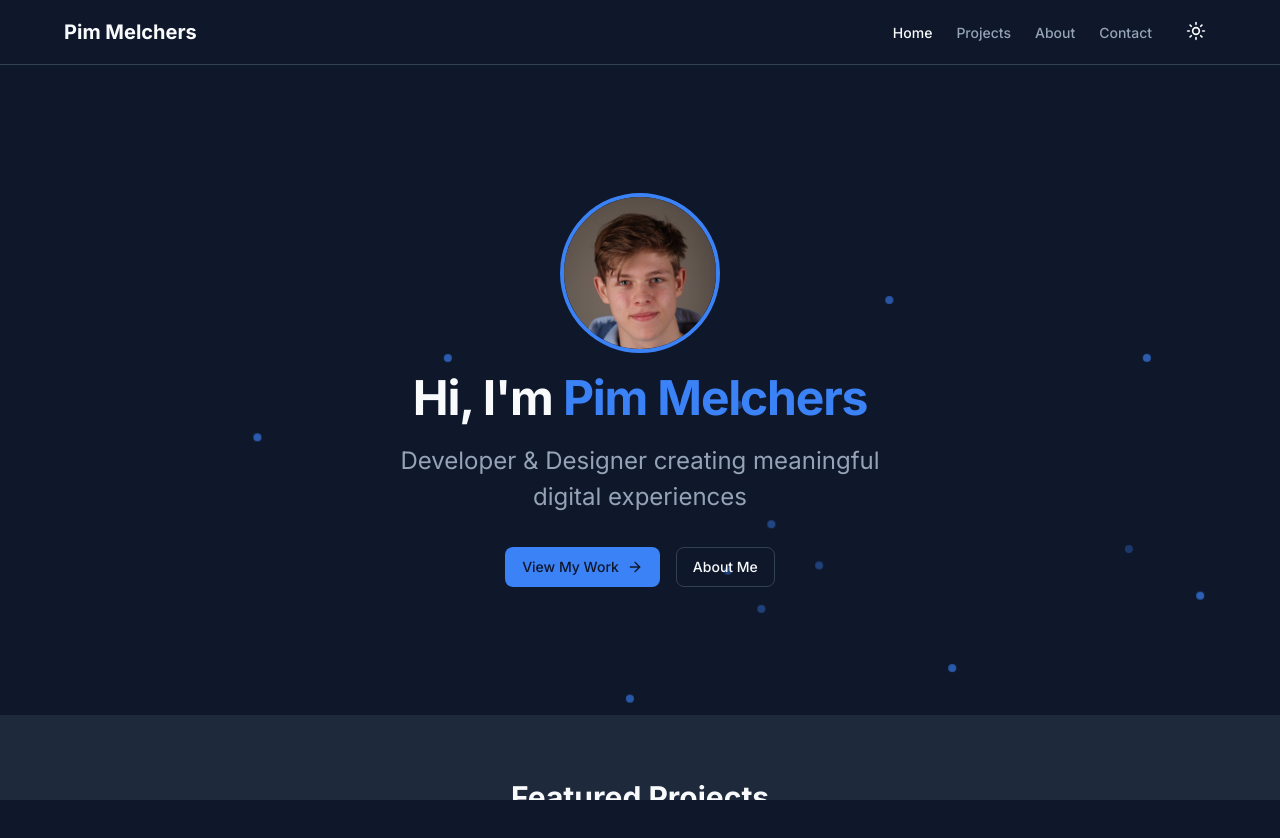
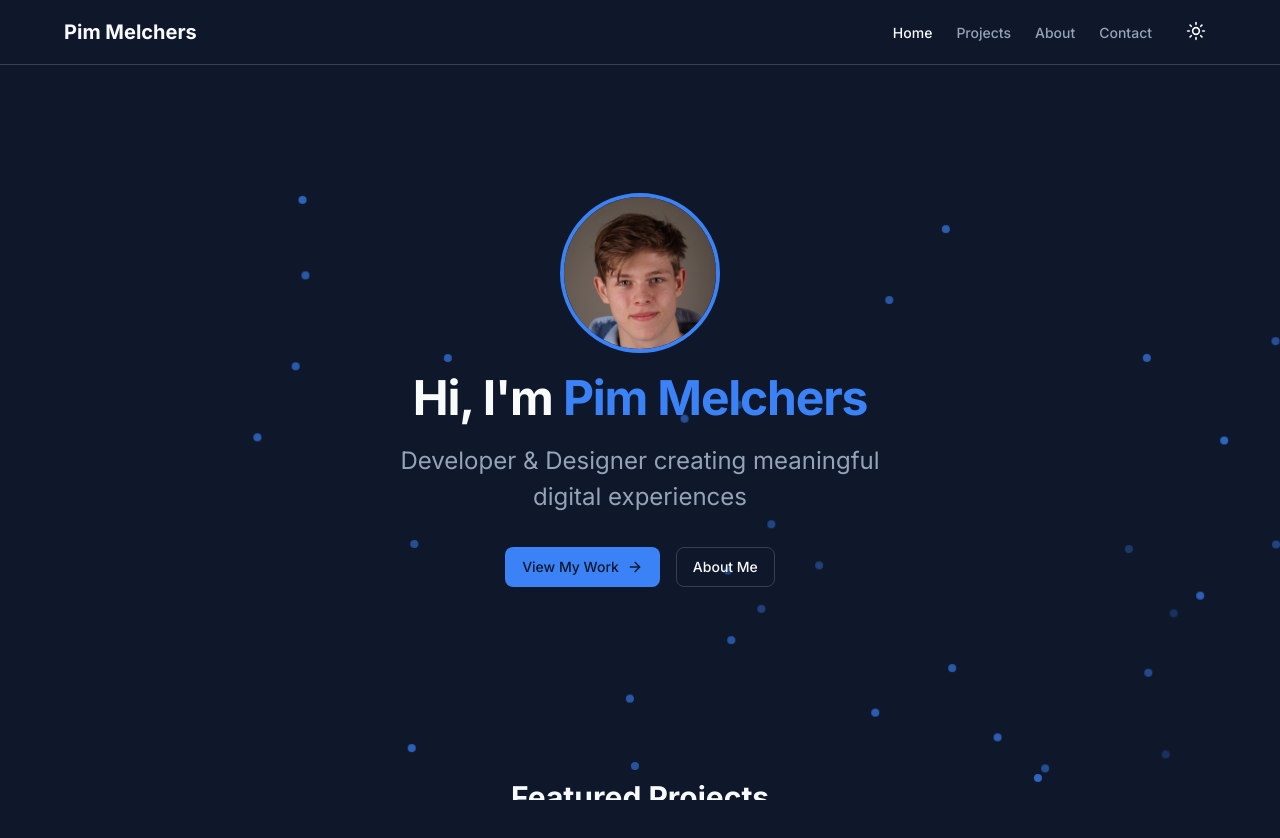
Before and after one commit to PMelchers/Portfolio, a Next.js app: page / in a window 1280 px wide. Shown: the top 838 px of the page. Built offline with nearby package versions, Linux system fonts and the light colour scheme.

Commit message:
Kleur verandering

```diff
--- a/app/layout.tsx
+++ b/app/layout.tsx
@@ -22,7 +22,7 @@ export default function RootLayout({
       <body className={inter.className}>
         {/* Particle Background */}
         <div className="particle-container">
-          {Array.from({ length: 50 }).map((_, index) => (
+          {Array.from({ length: 100 }).map((_, index) => (
             <div
               key={index}
               className="particle"
--- a/app/page.module.css
+++ b/app/page.module.css
@@ -60,7 +60,7 @@
 /* Featured Projects Section */
 .featuredProjects {
   padding: 4rem 1rem;
-  background-color: var(--color-bg-muted);
+  background-color: var(--color-bg-secondary);
 }
 
 .sectionContainer {
```
